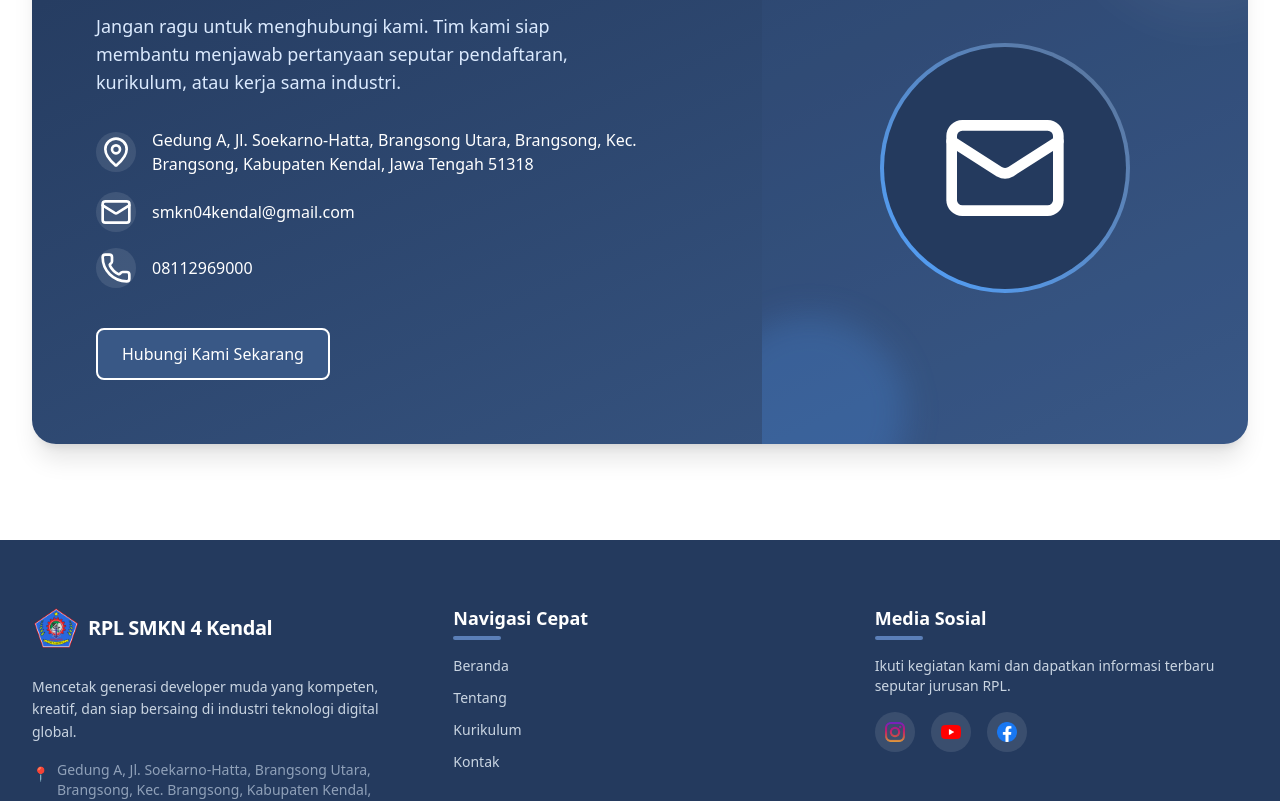
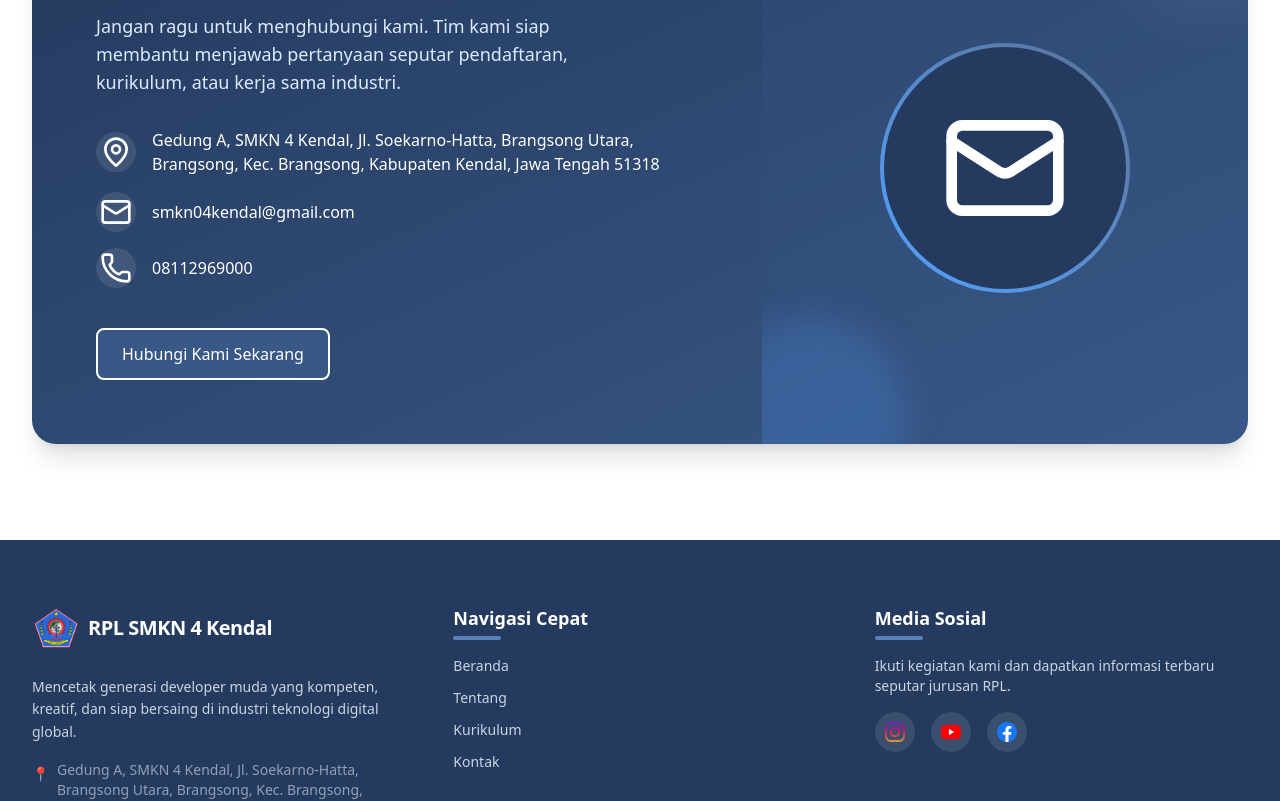
Before and after one commit to NaApipp/profile_rpl, a Next.js app: page / in a window 1280 px wide. Shown: the part 4626-5427 px from the top of the page. Built offline with nearby package versions, Linux system fonts and the light colour scheme.

Commit message:
chore: update address data infoContact

```diff
--- a/data/dummy.ts
+++ b/data/dummy.ts
@@ -55,7 +55,7 @@ export const highlights: HighlightItem[] = [
 
 
 export const infoKontak: InfoKontak = {
-  alamat: "Gedung A, Jl. Soekarno-Hatta, Brangsong Utara, Brangsong, Kec. Brangsong, Kabupaten Kendal, Jawa Tengah 51318",
+  alamat: "Gedung A, SMKN 4 Kendal, Jl. Soekarno-Hatta, Brangsong Utara, Brangsong, Kec. Brangsong, Kabupaten Kendal, Jawa Tengah 51318",
   email: "smkn04kendal@gmail.com",
   telepon: "08112969000",
   sosmed: [
```
